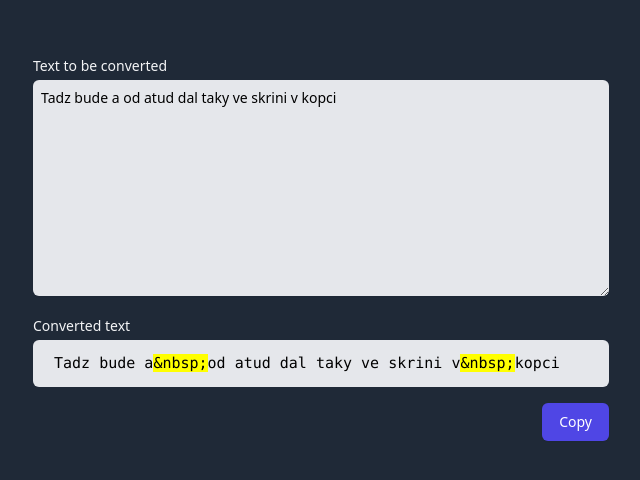
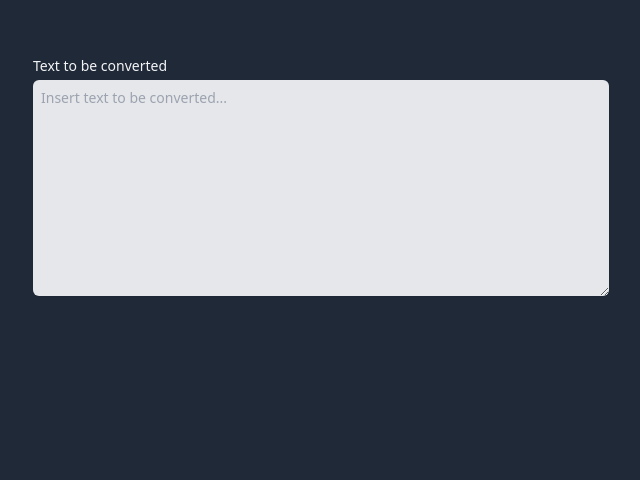
Before and after one commit to tomsq/text-convertor, a Vue app: page / in a window 1280 px wide. Shown: the part 200-680 px from the top of the page, without its empty margins (319-959 px from the left). Built offline with nearby package versions, Linux system fonts and the light colour scheme.

Commit message:
fix: remove text

```diff
--- a/src/App.vue
+++ b/src/App.vue
@@ -2,7 +2,7 @@
 import { ref, computed } from "vue";
 import { useClipboard } from "@vueuse/core";
 
-const text = ref("Tadz bude a od atud dal taky ve skrini v kopci");
+const text = ref("");
 
 const convertSinglePrepositionForCopy = (value) => {
   return value.replace(
```
